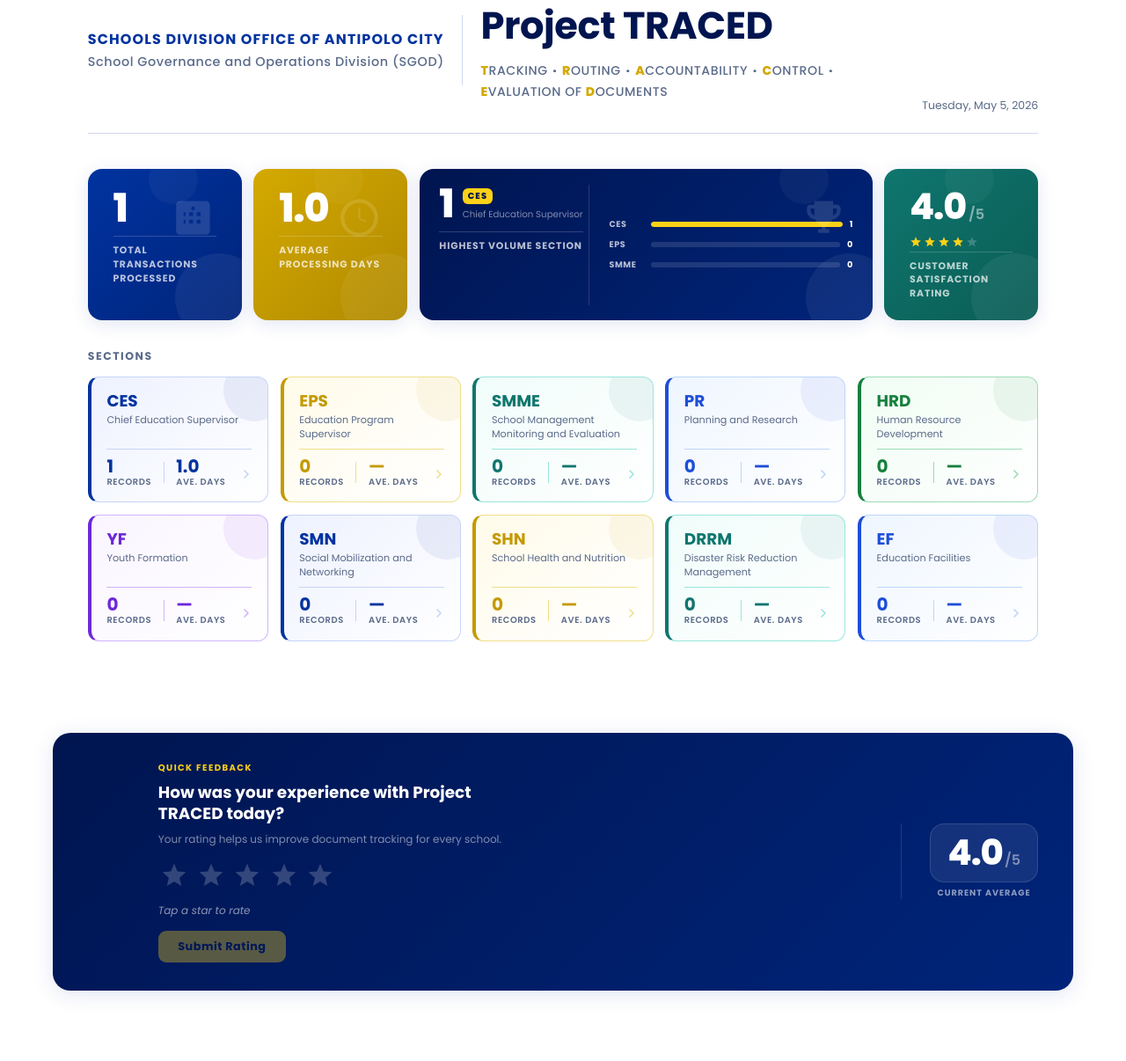
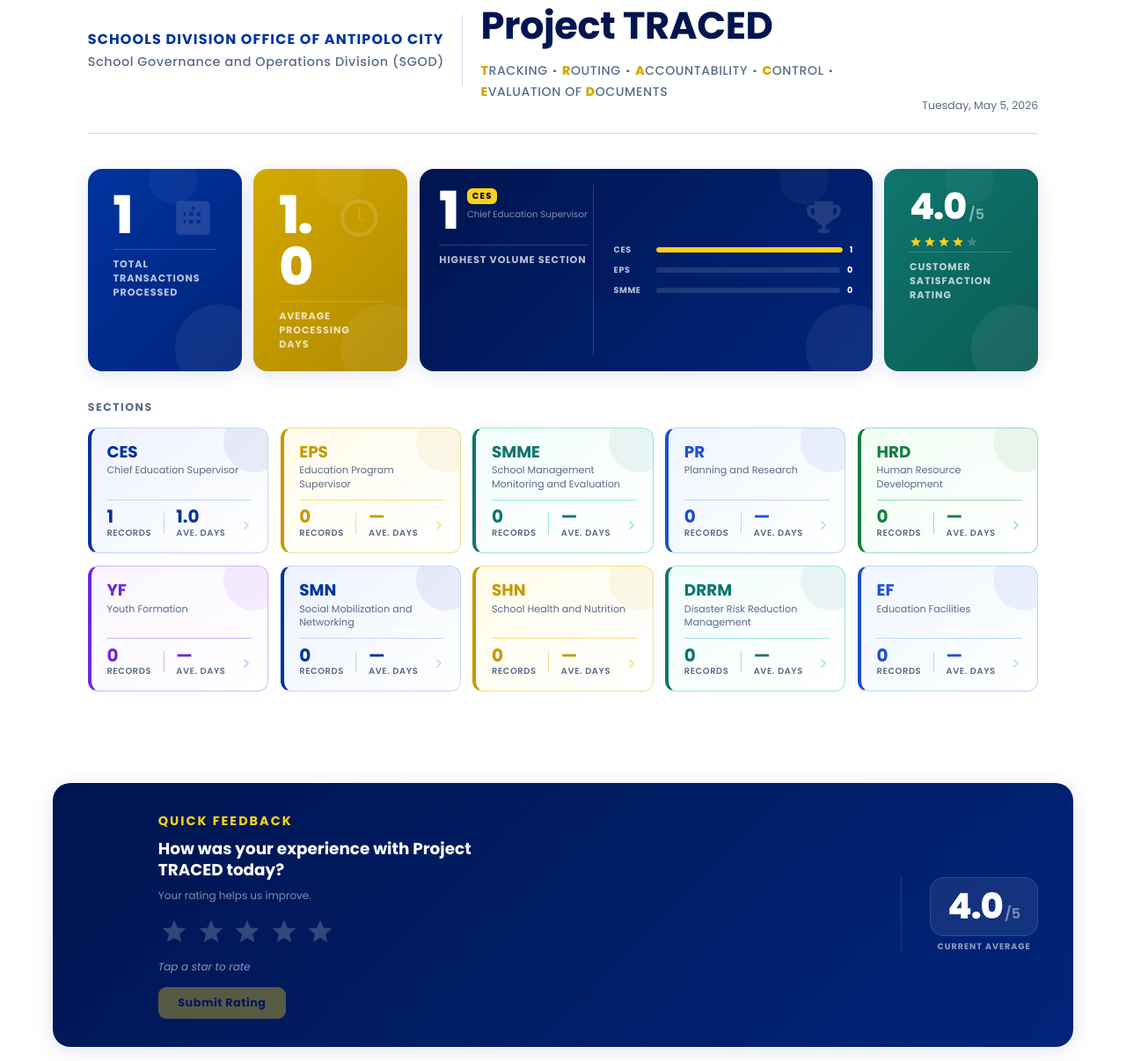
Before and after one commit to n-renz0801/Project-Traced, a Flask app: page / in a window 1280 px wide. Shown: the part 162-1368 px from the top of the page at 88% size. Before the commit the page ends 1295 px from the top, so only its background shows below. Run offline with Flask 3, Linux system fonts and the light colour scheme; tables that the repository leaves empty hold one stand-in row (values such as "Sample post").

Commit message:
increased font size of stat values

```diff
--- a/static/css/base.css
+++ b/static/css/base.css
@@ -150,7 +150,7 @@ nav ul li a.active::after {
 main {
   flex: 1;
   /* padding: 2rem clamp(4rem, 6.67vw, 15rem) 4rem; */
-  padding: 2rem clamp(3.5rem, 4.67vw, 15rem) 4rem;
+  padding: 2rem clamp(3.5rem, 4.67vw, 15rem) 1rem;
   width: 100%;
   margin: 0 auto;
 }
--- a/static/css/home.css
+++ b/static/css/home.css
@@ -288,7 +288,7 @@
 
 /* ── Top row: large primary number ──────────────────────────────────────── */
 .stat-value {
-  font-size: clamp(1.8rem, 3.5vw, 2.8rem);
+  font-size: 3.7rem;
   font-weight: 800;
   color: var(--white);
   line-height: 1;
@@ -319,7 +319,7 @@
 /* ── Small all-caps label ────────────────────────────────────────────────── */
 .stat-label {
   /* clamp keeps readability as card narrows, never hides text */
-  font-size: clamp(0.52rem, 0.9vw, 0.68rem);
+  font-size: clamp(0.6rem, 0.9vw, 0.7rem);
   color: rgba(255, 255, 255, 0.72);
   text-transform: uppercase;
   letter-spacing: 0.08em;
@@ -771,7 +771,7 @@
 }
 
 .feedback-eyebrow {
-  font-size: 0.63rem;
+  font-size: 0.9rem;
   font-weight: 700;
   text-transform: uppercase;
   letter-spacing: 0.14em;
--- a/templates/home.html
+++ b/templates/home.html
@@ -300,9 +300,7 @@
       <h3 class="feedback-question">
         How was your experience with Project TRACED today?
       </h3>
-      <p class="feedback-subtext">
-        Your rating helps us improve document tracking for every school.
-      </p>
+      <p class="feedback-subtext">Your rating helps us improve.</p>
 
       <div
         class="star-rating-widget"
```
